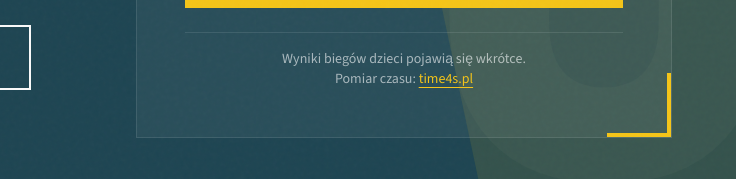
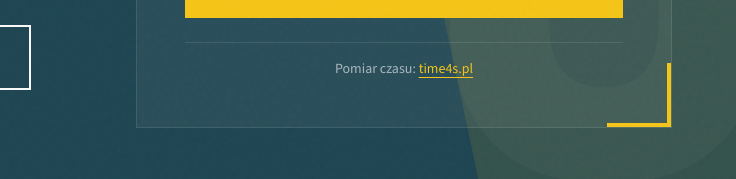
Before and after one commit to MarcinusX/r5-web, an Astro site: page / in a window 1280 px wide. Shown: the part 514-693 px from the top of the page, 544-1280 px from the left. Built offline with nearby package versions, Linux system fonts and the light colour scheme; Astro itself is replaced by a stand-in of ours.

Commit message:
Drop the kids results notice from the hero card
Co-Authored-By: Claude Fable 5.1 <noreply@anthropic.com>

```diff
--- a/src/components/Hero.astro
+++ b/src/components/Hero.astro
@@ -106,7 +106,6 @@ const resultsPage = 'https://time4s.pl/wyniki'
             </div>
 
             <div class="pt-4 border-t border-white/10 text-white/60 font-body text-sm">
-              Wyniki biegów dzieci pojawią się wkrótce.<br/>
               Pomiar czasu:
               <a href={resultsPage} target="_blank" rel="noopener noreferrer" class="text-brand-yellow hover:text-white underline underline-offset-4 transition-colors">time4s.pl</a>
             </div>
```
